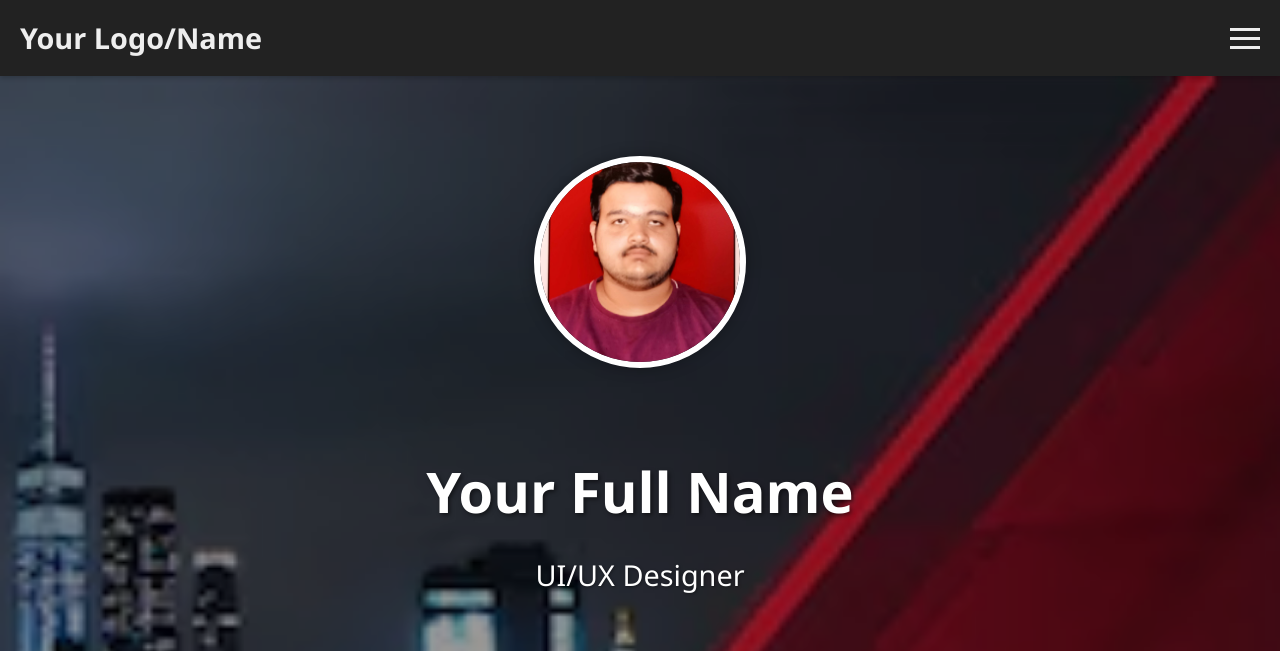
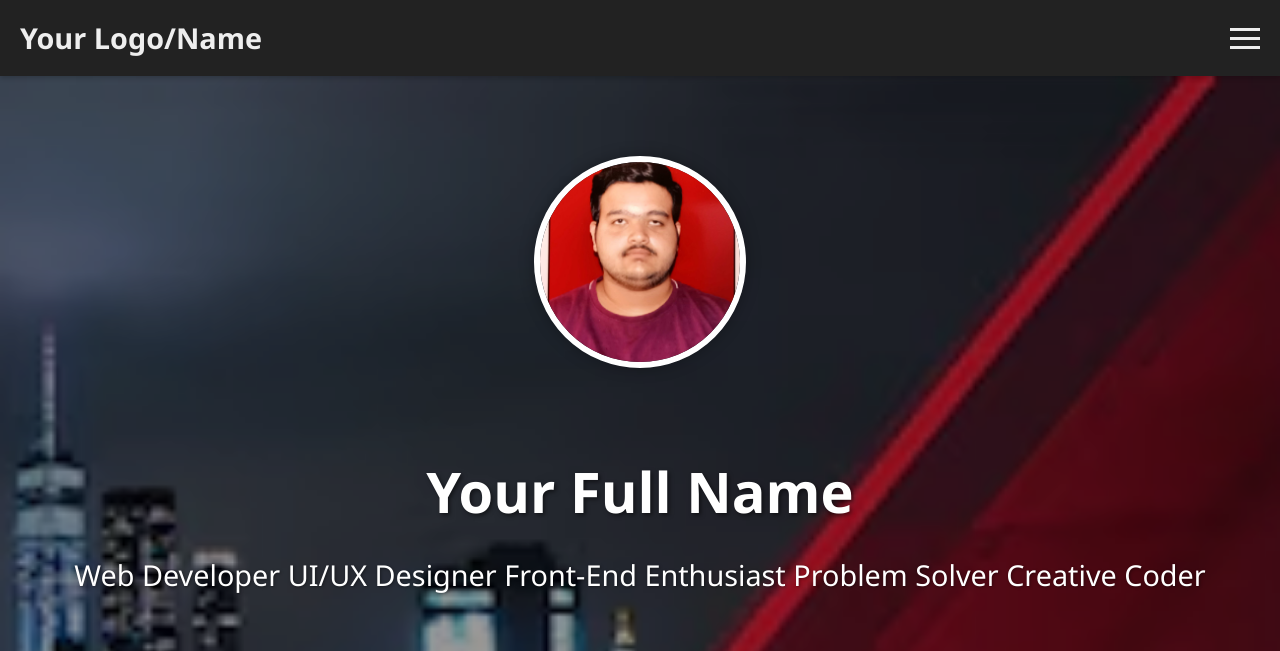
Before and after one commit to tahlil29/tahlil29-portfolio-frontend-only, a plain HTML site: page index.html in a window 1280 px wide. Shown: the top 651 px of the page. Drawn offline with Linux system fonts and the light colour scheme.

```diff
--- a/index.html
+++ b/index.html
@@ -36,11 +36,11 @@
                 <img src="assets/images/profile-pic.jpg" alt="Your Profile Picture" class="profile-pic">
                 <h1>Your Full Name</h1>
                 <div class="designation-slider">
-                    <span class="designation-text">Web Developer</span>
-                    <span class="designation-text">UI/UX Designer</span>
-                    <span class="designation-text">Front-End Enthusiast</span>
-                    <span class="designation-text">Problem Solver</span>
-                    <span class="designation-text">Creative Coder</span>
+                    <span>Web Developer</span>
+                    <span>UI/UX Designer</span>
+                    <span>Front-End Enthusiast</span>
+                    <span>Problem Solver</span>
+                    <span>Creative Coder</span>
                 </div>
                 <div class="cta-buttons">
                     <div class="social-links"></div>
```
